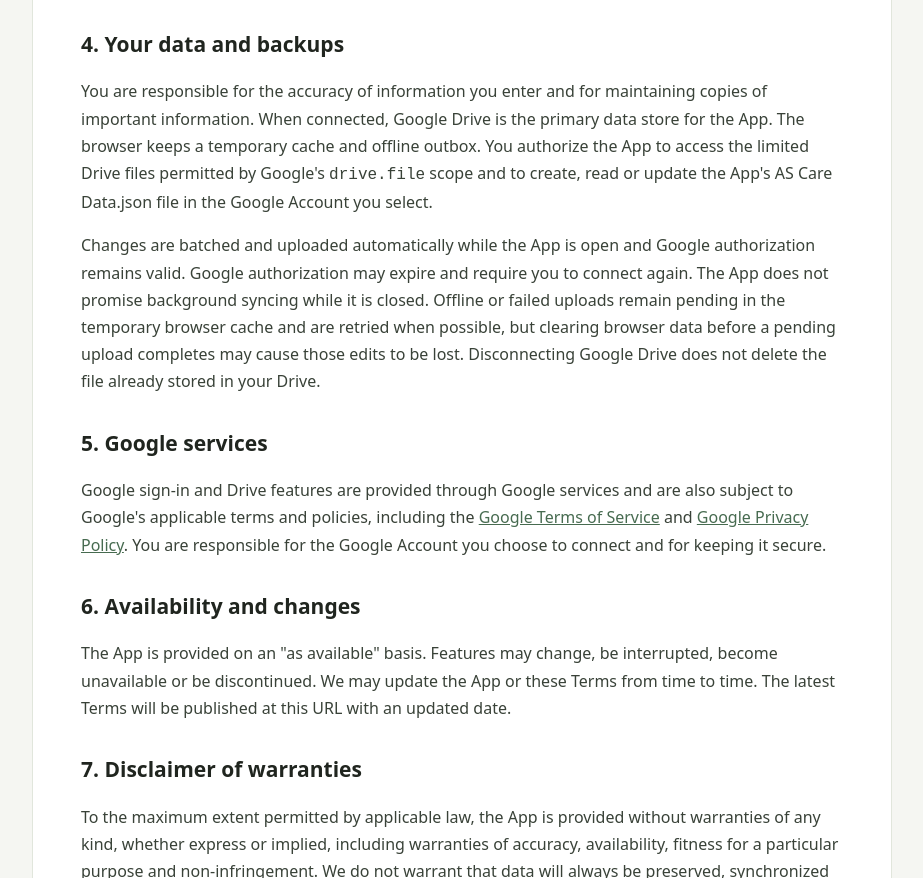
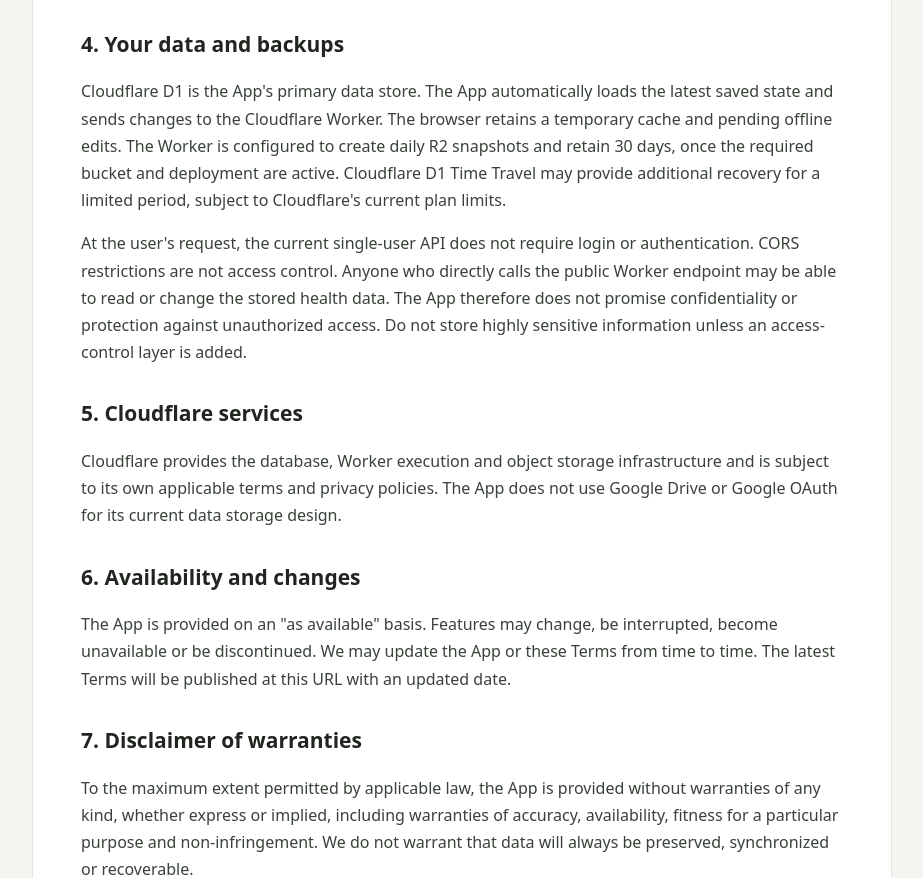
Before and after one commit to Shahariarshanto/Fitness-tracker, a plain HTML site: page terms-of-service.html in a window 1280 px wide. Shown: the part 1167-2045 px from the top of the page, without its empty margins (178-1101 px from the left). Drawn offline with Linux system fonts and the light colour scheme.

Commit message:
Update terms for Cloudflare storage and no-login access

```diff
--- a/terms-of-service.html
+++ b/terms-of-service.html
@@ -32,10 +32,10 @@ header{background:#20251f;color:#fff;padding:24px max(20px,calc((100% - 900px)/2
 <li>For urgent symptoms or a medical emergency, contact local emergency services or seek immediate medical care.</li>
 </ul>
 <h2>4. Your data and backups</h2>
-<p>You are responsible for the accuracy of information you enter and for maintaining copies of important information. When connected, Google Drive is the primary data store for the App. The browser keeps a temporary cache and offline outbox. You authorize the App to access the limited Drive files permitted by Google's <code>drive.file</code> scope and to create, read or update the App's AS Care Data.json file in the Google Account you select.</p>
-<p>Changes are batched and uploaded automatically while the App is open and Google authorization remains valid. Google authorization may expire and require you to connect again. The App does not promise background syncing while it is closed. Offline or failed uploads remain pending in the temporary browser cache and are retried when possible, but clearing browser data before a pending upload completes may cause those edits to be lost. Disconnecting Google Drive does not delete the file already stored in your Drive.</p>
-<h2>5. Google services</h2>
-<p>Google sign-in and Drive features are provided through Google services and are also subject to Google's applicable terms and policies, including the <a href="https://policies.google.com/terms" target="_blank" rel="noopener noreferrer">Google Terms of Service</a> and <a href="https://policies.google.com/privacy" target="_blank" rel="noopener noreferrer">Google Privacy Policy</a>. You are responsible for the Google Account you choose to connect and for keeping it secure.</p>
+<p>Cloudflare D1 is the App's primary data store. The App automatically loads the latest saved state and sends changes to the Cloudflare Worker. The browser retains a temporary cache and pending offline edits. The Worker is configured to create daily R2 snapshots and retain 30 days, once the required bucket and deployment are active. Cloudflare D1 Time Travel may provide additional recovery for a limited period, subject to Cloudflare's current plan limits.</p>
+<p>At the user's request, the current single-user API does not require login or authentication. CORS restrictions are not access control. Anyone who directly calls the public Worker endpoint may be able to read or change the stored health data. The App therefore does not promise confidentiality or protection against unauthorized access. Do not store highly sensitive information unless an access-control layer is added.</p>
+<h2>5. Cloudflare services</h2>
+<p>Cloudflare provides the database, Worker execution and object storage infrastructure and is subject to its own applicable terms and privacy policies. The App does not use Google Drive or Google OAuth for its current data storage design.</p>
 <h2>6. Availability and changes</h2>
 <p>The App is provided on an "as available" basis. Features may change, be interrupted, become unavailable or be discontinued. We may update the App or these Terms from time to time. The latest Terms will be published at this URL with an updated date.</p>
 <h2>7. Disclaimer of warranties</h2>
```
